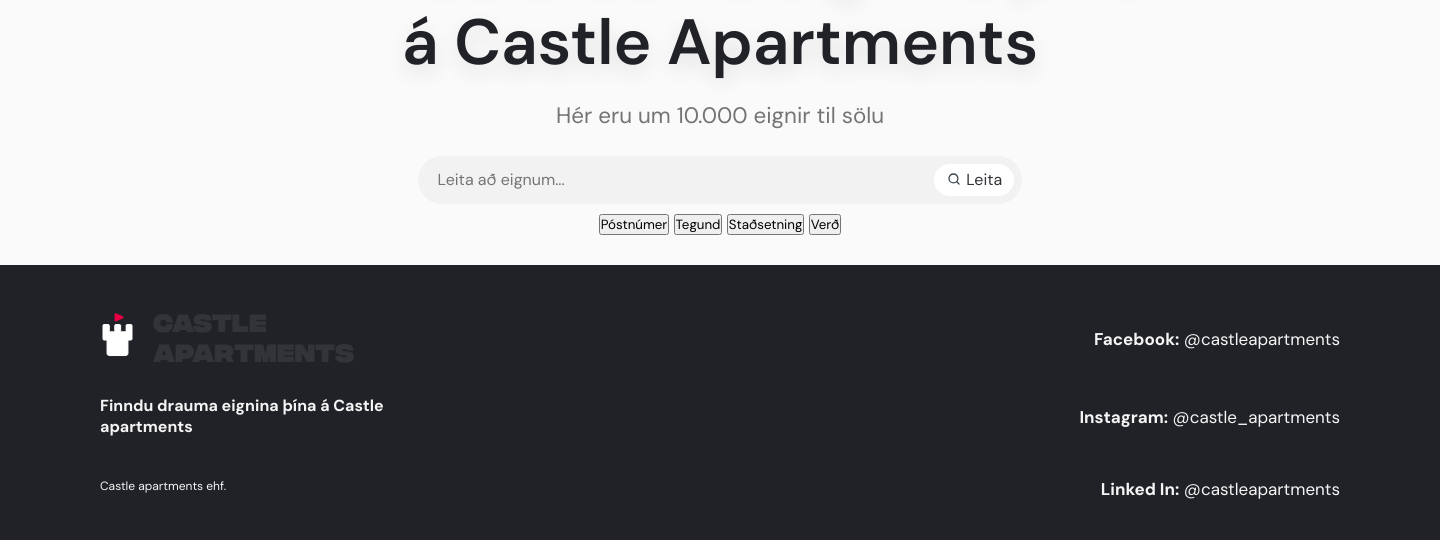
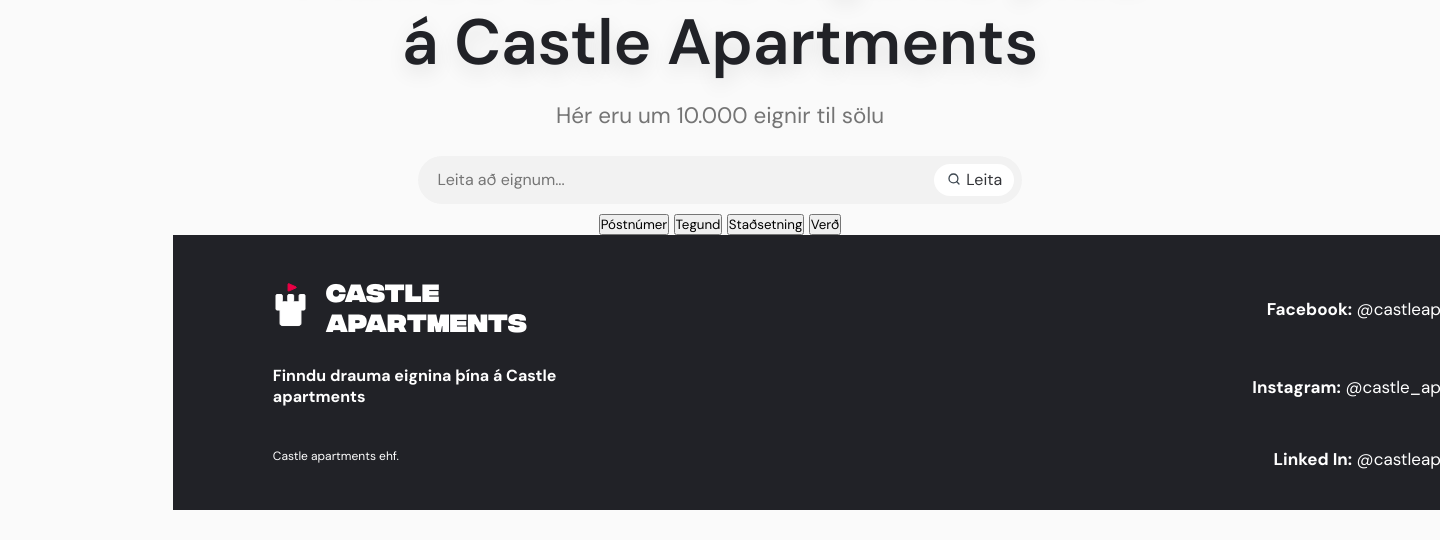
Before and after one commit to AriBriem/castleapartments, a Django app: page / in a window 1440 px wide; the page is wider, and only the part inside the window is pictured. Shown: the part 307-847 px from the top of that part. After the commit the page ends 817 px from the top of that part, so only its background shows below. Run offline with Django 5.2, Linux system fonts and the light colour scheme.

Commit message:
Testing some things with the footer

```diff
--- a/static/styles/main.css
+++ b/static/styles/main.css
@@ -144,7 +144,6 @@ body {
 }
 
 footer {
-    color: #F5F5F5;
     height: 275px;
     width: 100%;
     background: #212227;
@@ -182,9 +181,7 @@ footer {
     font-size: 12px;
     margin-top: 11px;
 }
-.right-side-footer {
-    margin-left: 200px
-}
+
 
 .profilePic {
     border-radius: 50%;
--- a/static/styles/utilities.css
+++ b/static/styles/utilities.css
@@ -65,7 +65,7 @@
 
 .text-primary { color: #007BFF; }
 .text-black { color: #000000; }
-.text-white {color: #ffffff; }
+.text-white {color: #ffffff !important; }
 .text-muted { color: #6c757d; }
 
 /* ========== Borders & Radius ========== */
--- a/templates/partials/footer.html
+++ b/templates/partials/footer.html
@@ -1,13 +1,13 @@
 {% load static %}
 
-<footer>
+<footer class="text-white whitespace12">
   <div class="footer-grids">
     <div class="left">
         <div class="logo">
             <img src="{% static '/img/icons/logo_white.svg' %}" alt="Castle Apartments Logo" class="logoImg">
             <div class="logoTextContainer">
-                    <h1>Castle</h1>
-                    <h1>Apartments</h1>
+                    <h1 class="text-white">Castle</h1>
+                    <h1 class="text-white">Apartments</h1>
             </div>
         </div>
     </div>
```
